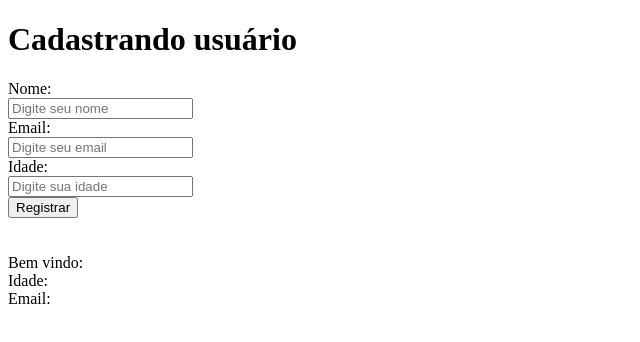
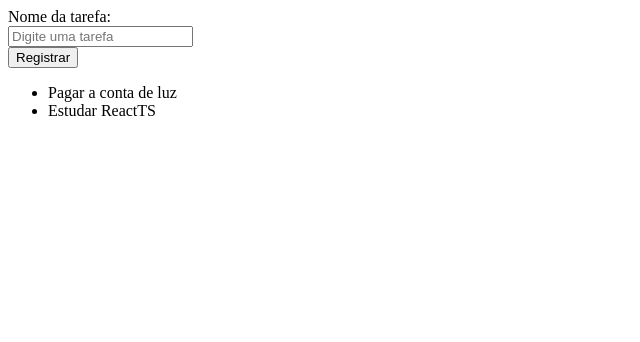
Before and after one commit to MouraPragana/02-NextJS-do-zero-ao-avancado, a React (Create React App) app: page / in a window 1280 px wide. Shown: the top 342 px of the page, without its empty margins (0-640 px from the left). Built offline with nearby package versions, Linux system fonts and the light colour scheme.

Commit message:
feat: finalizando aula - Praticando

```diff
--- a/src/App.tsx
+++ b/src/App.tsx
@@ -1,72 +1,39 @@
 import { ChangeEvent, FormEvent, useState } from "react";
 
-interface Iuser {
-  nome: string;
-  email: string;
-  idade: string;
-}
-
 export function App() {
-  const [nome, setNome] = useState<string>("");
-  const [email, setEmail] = useState<string>("");
-  const [idade, setIdade] = useState<string>("");
-  const [user, setUser] = useState({ nome: "", email: "", idade: "" } as Iuser);
+  const [input, setInput] = useState<string>("");
+  const [tarefas, setTarefas] = useState<string[]>([
+    "Pagar a conta de luz",
+    "Estudar ReactTS",
+  ]);
 
   function handleRegister(e: FormEvent) {
     e.preventDefault();
-    alert("Usuario registrado com sucesso !");
-    setUser({ email, idade, nome });
+    setTarefas((oldState) => [...oldState, input]);
+    setInput("");
   }
 
   return (
     <div>
       <form onSubmit={handleRegister}>
-        <h1>Cadastrando usuário</h1>
-        <label>Nome:</label>
+        <label>Nome da tarefa:</label>
         <br />
         <input
-          placeholder="Digite seu nome"
-          value={nome}
+          placeholder="Digite uma tarefa"
+          value={input}
           onChange={(e: ChangeEvent<HTMLInputElement>) =>
-            setNome(e.target.value)
+            setInput(e.target.value)
           }
         />
         <br />
-
-        <label>Email:</label>
-        <br />
-        <input
-          placeholder="Digite seu email"
-          value={email}
-          onChange={(e: ChangeEvent<HTMLInputElement>) =>
-            setEmail(e.target.value)
-          }
-        />
-        <br />
-
-        <label>Idade:</label>
-        <br />
-        <input
-          placeholder="Digite sua idade"
-          value={idade}
-          onChange={(e: ChangeEvent<HTMLInputElement>) =>
-            setIdade(e.target.value)
-          }
-        />
-        <br />
-
         <button type="submit">Registrar</button>
       </form>
-      <br />
-      <br />
 
-      <div>
-        <span>Bem vindo: {user.nome}</span>
-        <br />
-        <span>Idade: {user.idade}</span>
-        <br />
-        <span>Email: {user.email}</span>
-      </div>
+      <ul>
+        {tarefas.map((tarefa) => (
+          <li key={tarefa}>{tarefa}</li>
+        ))}
+      </ul>
     </div>
   );
 }
```
Also changed, not shown: package.json (+6 -6 lines), 1 other file (tests, documents, lock files or other folders).
